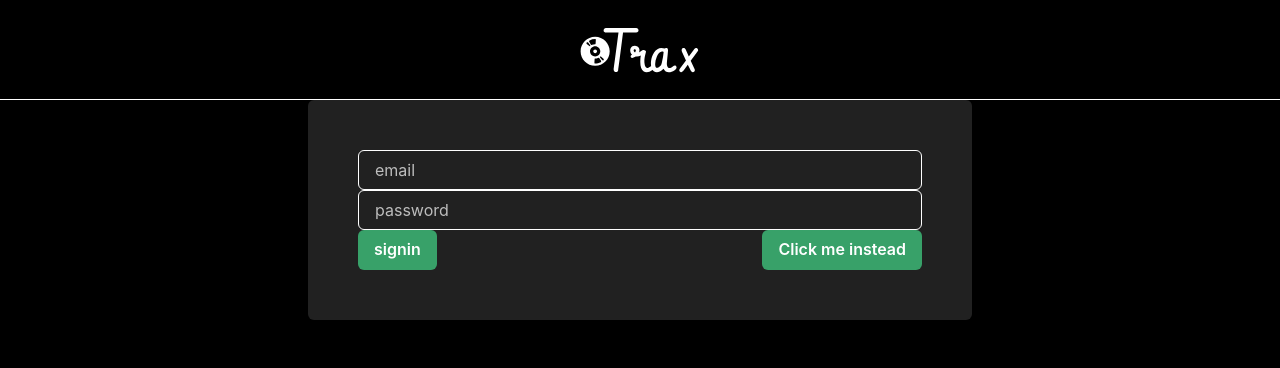
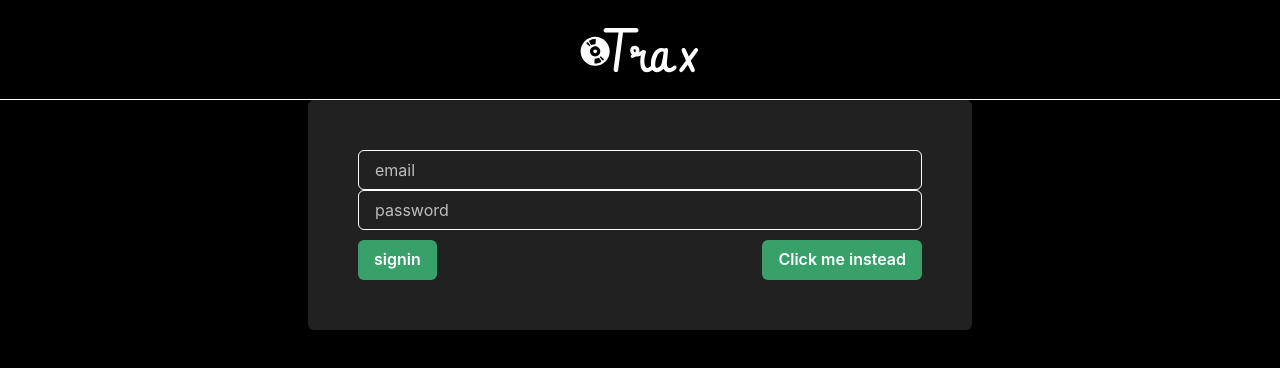
Before and after one commit to cavazosgeorge/spotify-clone, a Next.js app: page /signin in a window 1280 px wide. Shown: the top 368 px of the page. Built offline with nearby package versions, Linux system fonts and the light colour scheme; what easy-peasy would draw is missing.

Commit message:
buttons margin

```diff
--- a/components/authForm.tsx
+++ b/components/authForm.tsx
@@ -44,7 +44,7 @@ const AuthForm = ({ mode }) => {
               type="password"
               onChange={(e) => setPassword(e.target.value)}
             />
-            <Box>
+            <Box marginTop="10px">
               <Flex>
                 <Button
                   type="submit"
```
